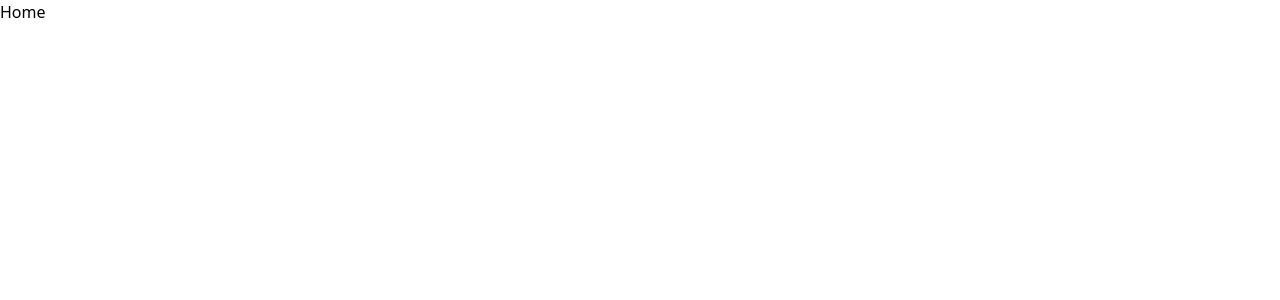
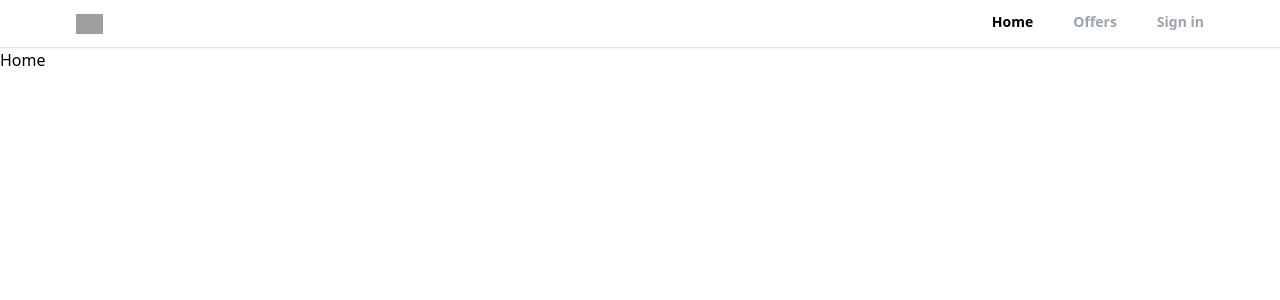
Before and after one commit to piyushsingh1801/realtor-clone-react, a React (Create React App) app: page / in a window 1280 px wide. Shown: the top 300 px of the page. Built offline with nearby package versions, Linux system fonts and the light colour scheme; grey boxes are pictures that could not be loaded.

Commit message:
added header and its styles

```diff
--- a/src/App.js
+++ b/src/App.js
@@ -5,11 +5,13 @@
 import SignUp from "./pages/SignUp";
 import ForgotPassword from "./pages/ForgotPassword";
 import Offers from "./pages/Offers";
+import Header from "./components/Header";
 
 function App() {
   return (
     <div className="App">
       <Router>
+        <Header />
         <Routes>
           <Route path="/" element={<Home />} />
           <Route path="/profile" element={<Profile />} />
--- /dev/null
+++ b/src/components/Header.jsx
@@ -0,0 +1,34 @@
+import React from 'react'
+import { useLocation, useNavigate} from 'react-router-dom'
+
+
+export default function
+Header() {
+    const location = useLocation();
+    const navigate = useNavigate();
+    function pathMatchRoute(route) {
+        if (route === location.pathname){
+            console.log("true",route,location.pathname)
+            return true
+        }
+
+    }
+
+  return (
+    <div className='bg-white border-b shadow-sm sticky top-0 z-50'>
+        <header className='flex justify-between items-center px-3 max-w-6xl mx-auto'>
+            <div>
+                <img src="https://static.rdc.moveaws.com/images/logos/rdc-logo-default.svg" alt="logo" className='h-5 cursor-pointer' onClick={() => navigate("/")}/>
+            </div>
+            <div>
+                <ul className='flex space-x-10'>
+                    <li className={`cursor-pointer py-3 text-sm font-semibold ${pathMatchRoute("/") ? "text-black border-b-red-500":"text-gray-400 border-b-[3px] border-b-transparent"}`} onClick={() => navigate("/")}>Home</li>
+                    <li className={`cursor-pointer py-3 text-sm font-semibold ${pathMatchRoute("/offers") ? "text-black border-b-red-500":"text-gray-400 border-b-[3px] border-b-transparent"}`} onClick={() => navigate("/offers")}>Offers</li>
+                    <li className={`cursor-pointer py-3 text-sm font-semibold ${pathMatchRoute("/sign-in") ? "text-black border-b-red-500":"text-gray-400 border-b-[3px] border-b-transparent"}`} onClick={() => navigate("/sign-in")}>Sign in</li>
+
+                </ul>
+            </div>
+        </header>
+    </div>
+  )
+}
```
